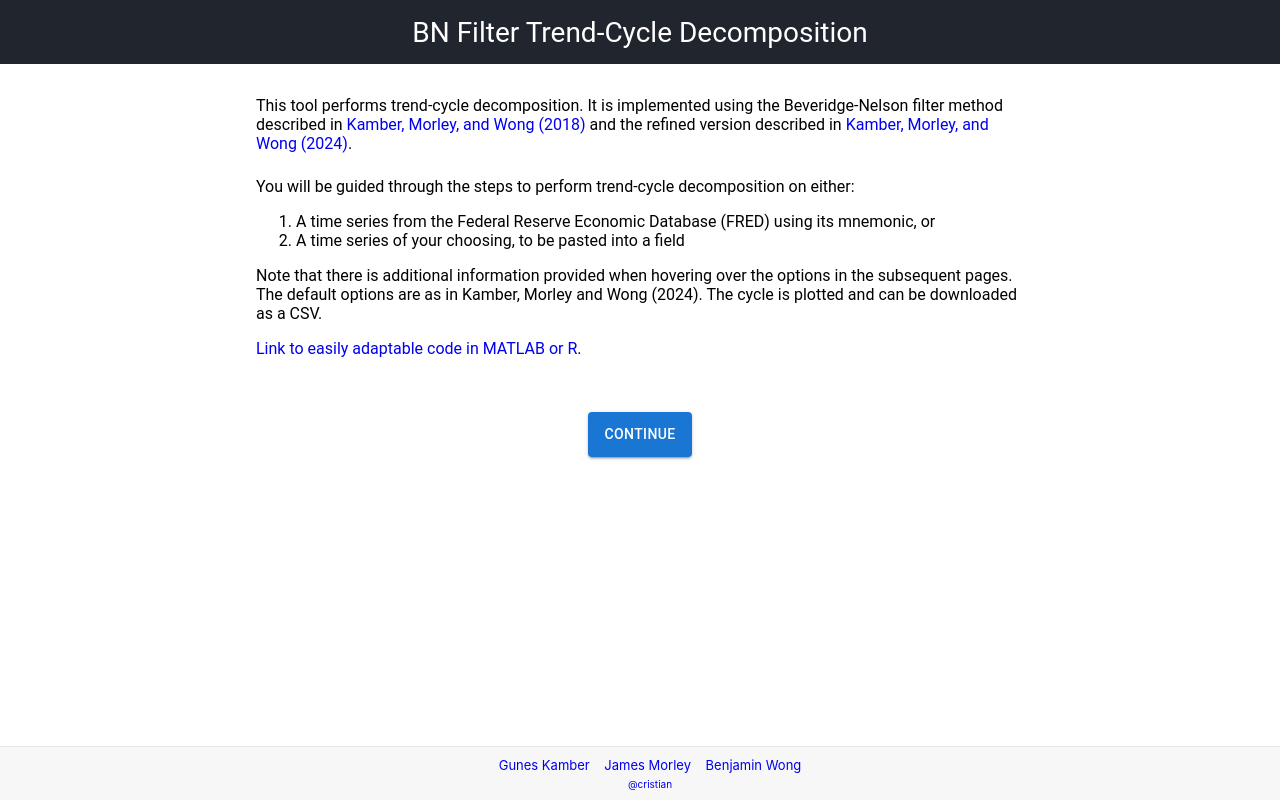
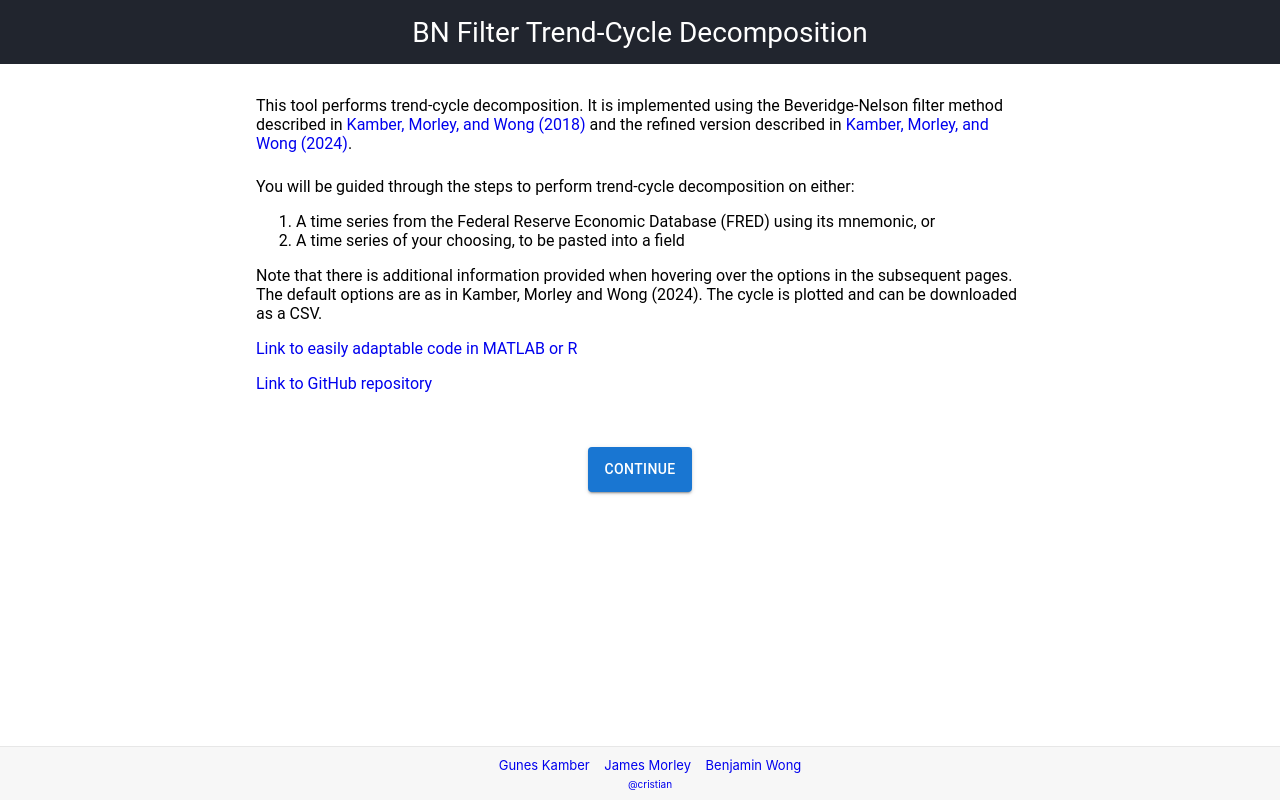
Before and after one commit to crstnn/BeveridgeNelsonFilter, a React (Create React App) app in the folder bn-filter-app/: page / in a window 1280 px wide. Built offline with nearby package versions, Linux system fonts and the light colour scheme.

Commit message:
feat: add GitHub repo link

```diff
--- a/bn-filter-app/src/components/StartMenu.js
+++ b/bn-filter-app/src/components/StartMenu.js
@@ -27,7 +27,13 @@ class StartMenu extends Component {
                         <a target="_blank"
                            rel="noopener noreferrer"
                            href="https://sites.google.com/site/jamescmorley/code#:~:text=Beveridge%2DNelson%20Filter">
-                            Link to easily adaptable code in MATLAB or R</a>.
+                            Link to easily adaptable code in MATLAB or R</a>
+                    </p>
+                    <p>
+                        <a target="_blank"
+                           rel="noopener noreferrer"
+                           href="https://github.com/crstnn/BeveridgeNelsonFilter">
+                            Link to GitHub repository</a>
                     </p>
                 </div>
 
```
